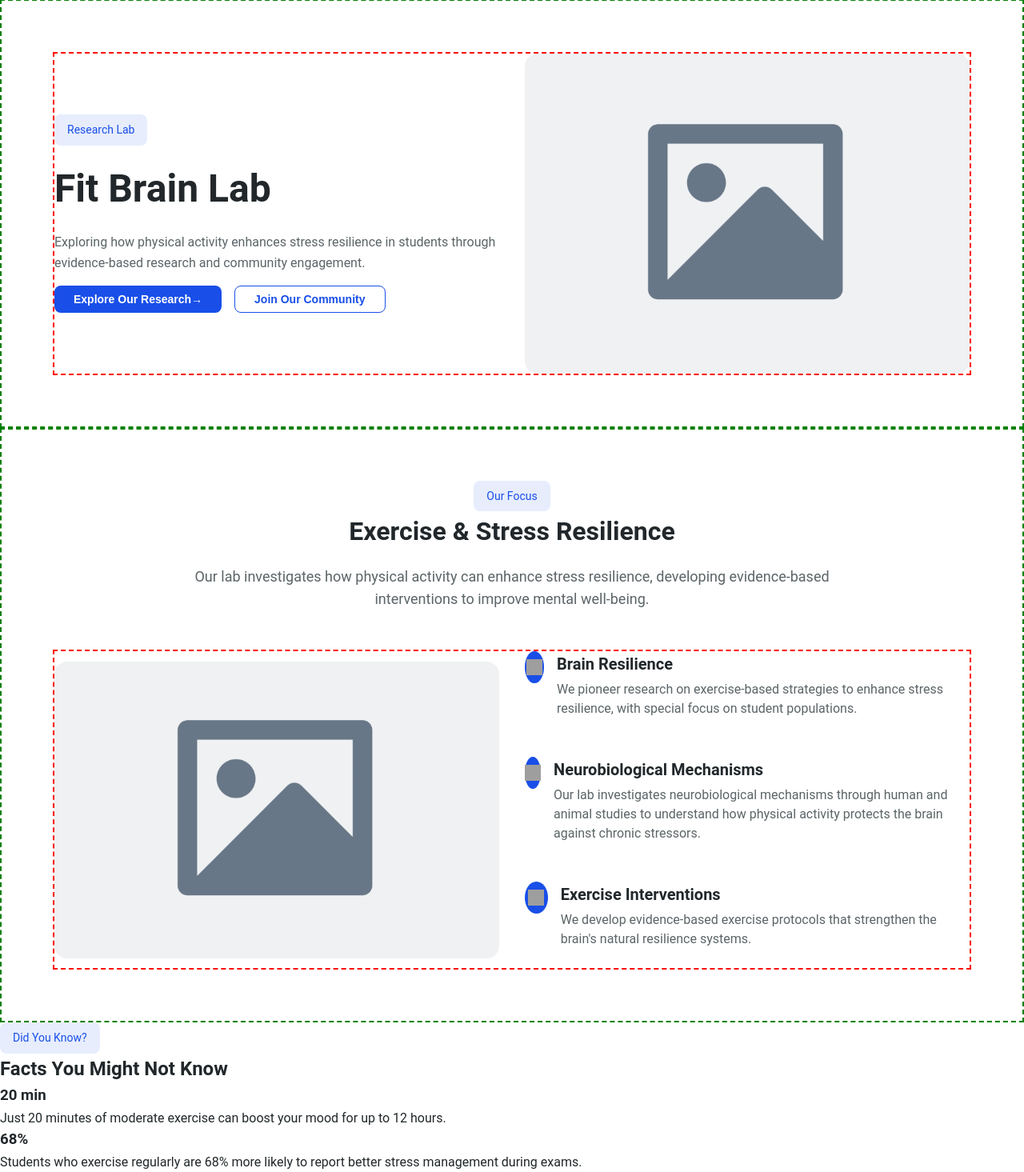
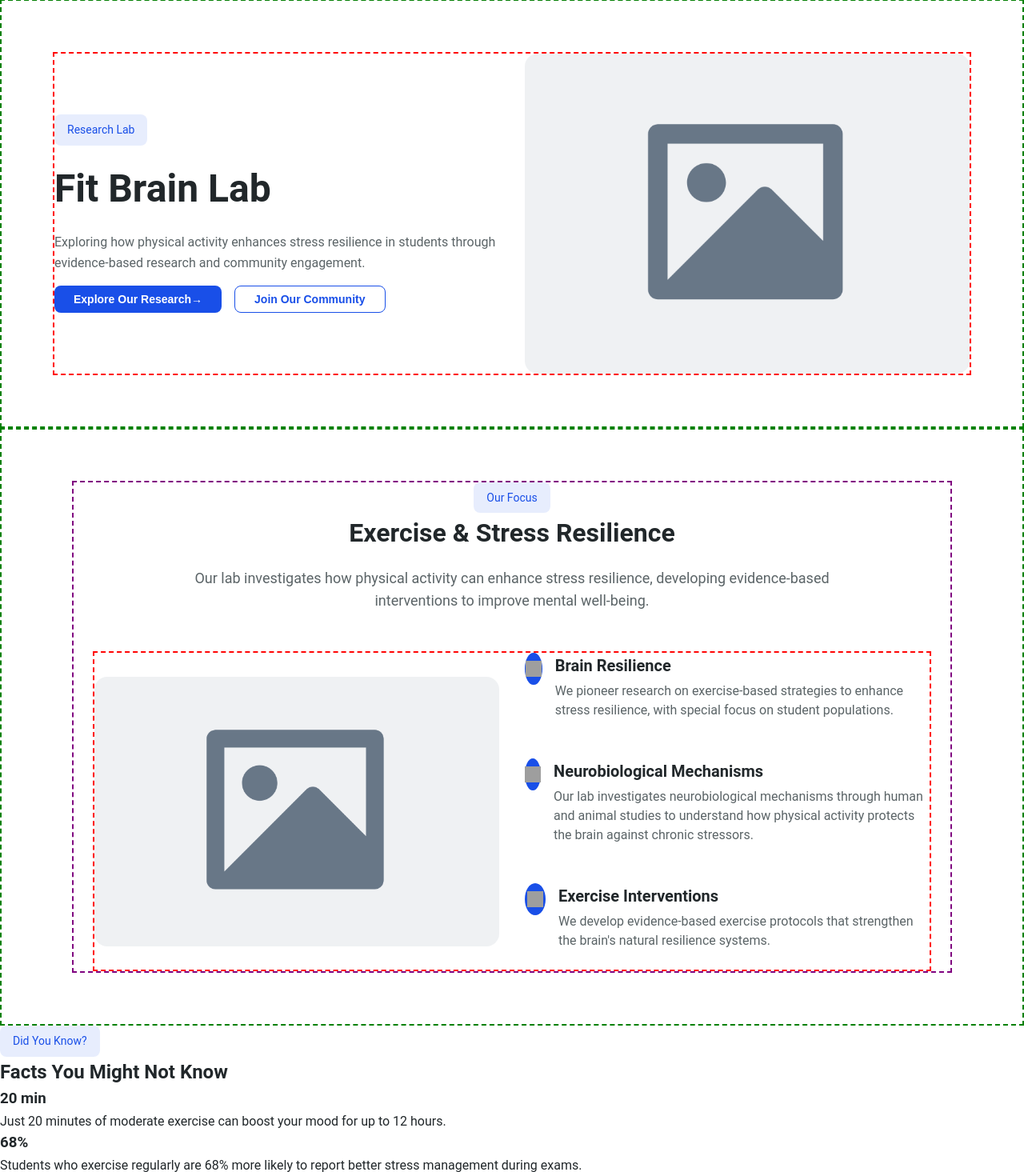
Before and after one commit to davidguarinv/FitBrainLab, a Flask app: page / in a window 1280 px wide. Shown: the part 98-1563 px from the top of the page at 80% size. Run offline with Flask 3, Linux system fonts and the light colour scheme; grey boxes labelled with a size stand in for pictures from a placeholder-image service; some libraries are stand-ins or nearby versions; some web fonts are replaced; grey boxes are pictures that could not be loaded.

Commit message:
Update index.html

```diff
--- a/FitBrainLab DAVID JUST NOW/templates/index.html
+++ b/FitBrainLab DAVID JUST NOW/templates/index.html
@@ -32,7 +32,7 @@
     <!-- Research Focus Section-->
 
     <section class="index-section">
-        <div class="research-containe"> <!--NOT SPELLED PURPOSEFULY-->
+        <div class="research-container"> <!--NOT SPELLED PURPOSEFULY-->
 
           <div class="research-title">
                 <div class="badge">Our Focus</div>
```
